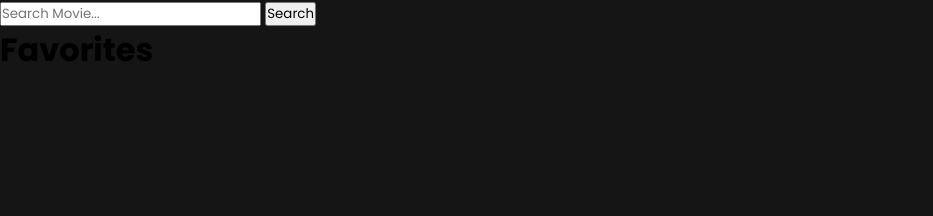
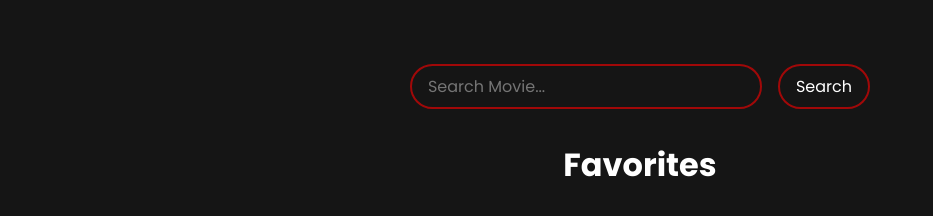
Before and after one commit to masaaapotat/moviekenyaflixapia, a plain HTML site: page index.html in a window 1280 px wide. Shown: the whole page, without its empty margins (0-933 px from the left). Drawn offline with Linux system fonts and the light colour scheme.

Commit message:
styling the search bar amd the search icon

```diff
--- a/style.css
+++ b/style.css
@@ -47,3 +47,51 @@ body {
     height: 30%;
     background-image: linear-gradient(to top, #151515, transparent);
   }
+
+.movies-grid {
+    /* display items horizontally */
+    display: flex;
+
+    /* Align items to the start  */
+    align-items: flex-start;
+    justify-content: center;
+
+    /* Allow items to wrap onto multiple lines if needed */
+    flex-wrap: wrap;
+
+    /* Set space between the flex items */
+    gap: 2rem;
+    padding: 1rem;
+  }
+
+  .movies-container {
+    padding: 1rem;
+    text-align: center;
+    color: #fff;
+  }
+  .search {
+    display: flex;
+    justify-content: center;
+    column-gap: 1rem;
+    margin-top: 2rem;
+    padding: 2rem 0 1rem;
+}
+.search input,
+.search button {
+    padding: .5rem 1rem;
+    font-size: 1rem;
+    background-color: transparent;
+    border: none;
+    outline: none;
+    border: 2px solid rgba(255, 0, 0, .6);
+    color: #fff;
+    border-radius: 1.5rem;
+}
+.search button {
+    cursor: pointer;
+}
+.search button:hover { background-color: rgba(255, 0, 0, .6); }
+.search button:active {
+    /* Reduce the button size to 90% of its original during active click */
+    transform: scale(0.9);
+}
```
